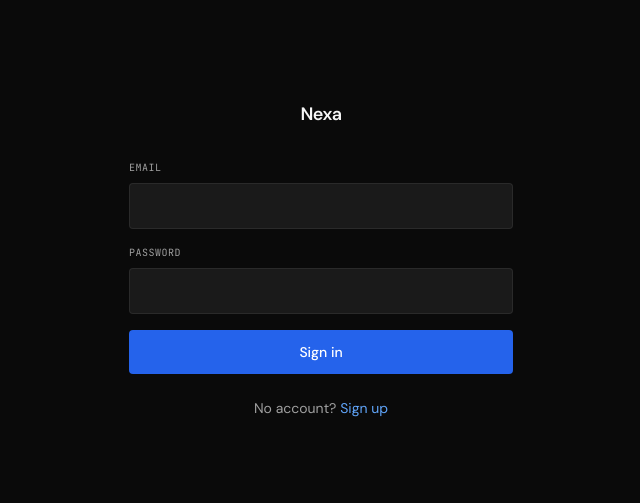
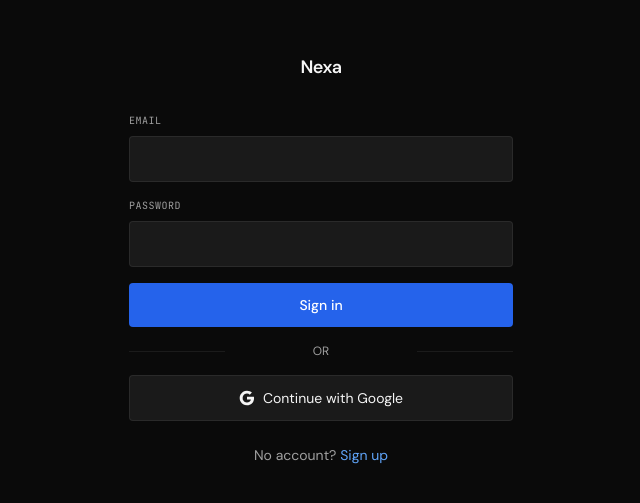
Before and after one commit to AbdullahRah/nexa, a Next.js app: page /auth/login in a window 1280 px wide. Shown: the part 141-644 px from the top of the page, without its empty margins (319-959 px from the left). Built offline with nearby package versions, Linux system fonts and the light colour scheme.

Commit message:
feat: Add Google Sign In

```diff
--- a/app/auth/login/page.tsx
+++ b/app/auth/login/page.tsx
@@ -24,6 +24,16 @@
     } else {
       window.location.href = "/dashboard";
     }
+  }
+
+  async function handleGoogleSignIn() {
+    const supabase = createSupabaseBrowser();
+    await supabase.auth.signInWithOAuth({
+      provider: "google",
+      options: {
+        redirectTo: `${process.env.NEXT_PUBLIC_APP_URL || window.location.origin}/api/auth/callback`,
+      },
+    });
   }
 
   return (
@@ -66,6 +76,37 @@
           </button>
         </form>
 
+        <div className="mt-4 flex items-center justify-between">
+          <span className="w-1/5 border-b border-white/[0.07] lg:w-1/4"></span>
+          <span className="text-xs text-center text-[#A0A0A0] uppercase">Or</span>
+          <span className="w-1/5 border-b border-white/[0.07] lg:w-1/4"></span>
+        </div>
+
+        <button
+          onClick={handleGoogleSignIn}
+          className="w-full mt-4 flex items-center justify-center gap-2 bg-[#1A1A1A] hover:bg-[#252525] border border-white/[0.07] text-[#F5F5F5] text-sm py-3 rounded transition-colors"
+        >
+          <svg className="w-4 h-4" viewBox="0 0 24 24">
+            <path
+              fill="currentColor"
+              d="M22.56 12.25c0-.78-.07-1.53-.2-2.25H12v4.26h5.92c-.26 1.37-1.04 2.53-2.21 3.31v2.77h3.57c2.08-1.92 3.28-4.74 3.28-8.09z"
+            />
+            <path
+              fill="currentColor"
+              d="M12 23c2.97 0 5.46-.98 7.28-2.66l-3.57-2.77c-.98.66-2.23 1.06-3.71 1.06-2.86 0-5.29-1.93-6.16-4.53H2.18v2.84C3.99 20.53 7.7 23 12 23z"
+            />
+            <path
+              fill="currentColor"
+              d="M5.84 14.09c-.22-.66-.35-1.36-.35-2.09s.13-1.43.35-2.09V7.07H2.18C1.43 8.55 1 10.22 1 12s.43 3.45 1.18 4.93l2.85-2.22.81-.62z"
+            />
+            <path
+              fill="currentColor"
+              d="M12 5.38c1.62 0 3.06.56 4.21 1.64l3.15-3.15C17.45 2.09 14.97 1 12 1 7.7 1 3.99 3.47 2.18 7.07l3.66 2.84c.87-2.6 3.3-4.53 6.16-4.53z"
+            />
+          </svg>
+          Continue with Google
+        </button>
+
         <p className="text-center text-[#A0A0A0] text-sm mt-6">
           No account?{" "}
           <Link href="/auth/signup" className="text-blue-400 hover:text-blue-300 transition-colors">
--- a/app/auth/signup/page.tsx
+++ b/app/auth/signup/page.tsx
@@ -30,6 +30,16 @@
       setDone(true);
       setLoading(false);
     }
+  }
+
+  async function handleGoogleSignIn() {
+    const supabase = createSupabaseBrowser();
+    await supabase.auth.signInWithOAuth({
+      provider: "google",
+      options: {
+        redirectTo: `${process.env.NEXT_PUBLIC_APP_URL || window.location.origin}/api/auth/callback`,
+      },
+    });
   }
 
   if (done) {
@@ -86,6 +96,37 @@
           </button>
         </form>
 
+        <div className="mt-4 flex items-center justify-between">
+          <span className="w-1/5 border-b border-white/[0.07] lg:w-1/4"></span>
+          <span className="text-xs text-center text-[#A0A0A0] uppercase">Or</span>
+          <span className="w-1/5 border-b border-white/[0.07] lg:w-1/4"></span>
+        </div>
+
+        <button
+          onClick={handleGoogleSignIn}
+          className="w-full mt-4 flex items-center justify-center gap-2 bg-[#1A1A1A] hover:bg-[#252525] border border-white/[0.07] text-[#F5F5F5] text-sm py-3 rounded transition-colors"
+        >
+          <svg className="w-4 h-4" viewBox="0 0 24 24">
+            <path
+              fill="currentColor"
+              d="M22.56 12.25c0-.78-.07-1.53-.2-2.25H12v4.26h5.92c-.26 1.37-1.04 2.53-2.21 3.31v2.77h3.57c2.08-1.92 3.28-4.74 3.28-8.09z"
+            />
+            <path
+              fill="currentColor"
+              d="M12 23c2.97 0 5.46-.98 7.28-2.66l-3.57-2.77c-.98.66-2.23 1.06-3.71 1.06-2.86 0-5.29-1.93-6.16-4.53H2.18v2.84C3.99 20.53 7.7 23 12 23z"
+            />
+            <path
+              fill="currentColor"
+              d="M5.84 14.09c-.22-.66-.35-1.36-.35-2.09s.13-1.43.35-2.09V7.07H2.18C1.43 8.55 1 10.22 1 12s.43 3.45 1.18 4.93l2.85-2.22.81-.62z"
+            />
+            <path
+              fill="currentColor"
+              d="M12 5.38c1.62 0 3.06.56 4.21 1.64l3.15-3.15C17.45 2.09 14.97 1 12 1 7.7 1 3.99 3.47 2.18 7.07l3.66 2.84c.87-2.6 3.3-4.53 6.16-4.53z"
+            />
+          </svg>
+          Continue with Google
+        </button>
+
         <p className="text-center text-[#A0A0A0] text-sm mt-6">
           Already have an account?{" "}
           <Link href="/auth/login" className="text-blue-400 hover:text-blue-300 transition-colors">
```
